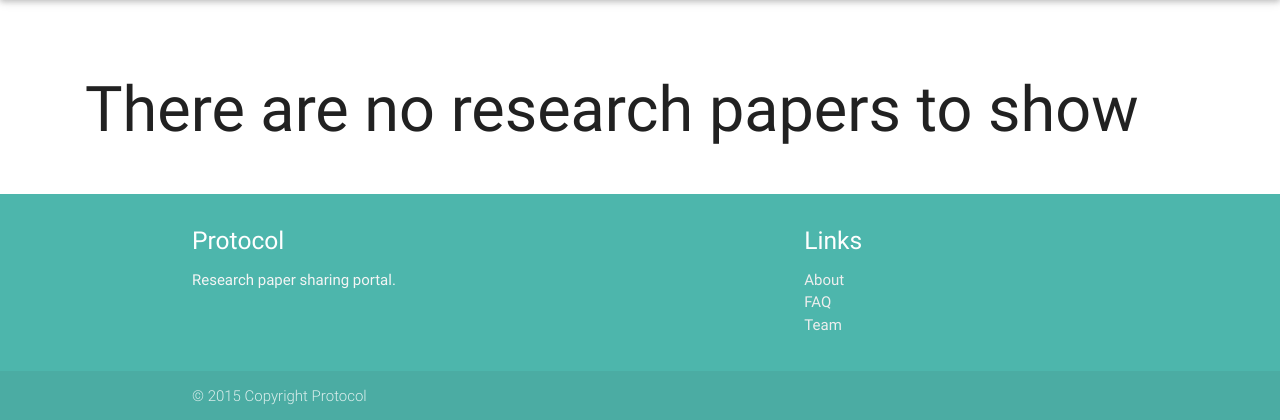
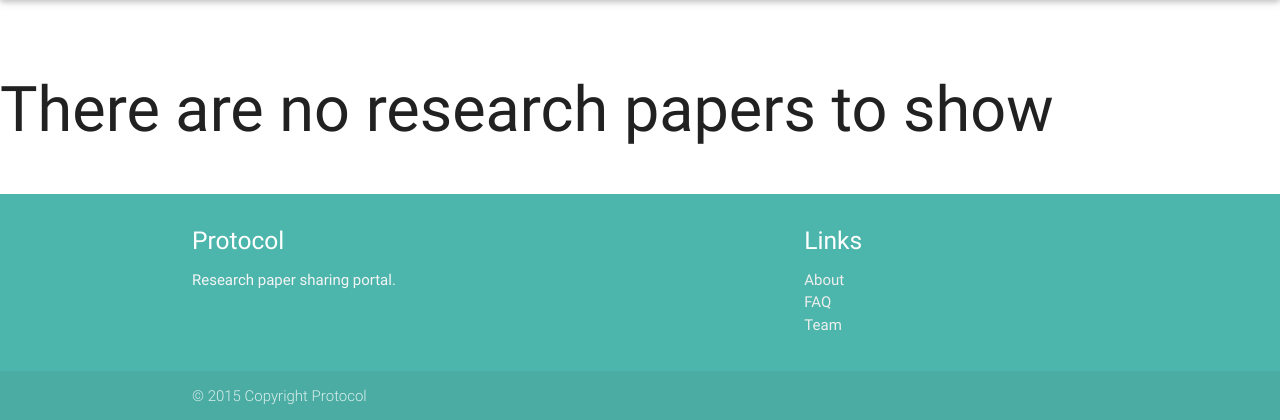
Before and after one commit to cjamadagni/Protocol, a Django app: template dbms/templates/searchedpapers.html in a window 1280 px wide. Shown: the part 64-484 px from the top of the page. Run offline with Django 3.2, Linux system fonts and the light colour scheme; the template is opened without the code that fills it, so the values that code supplies are empty; some libraries are stand-ins or nearby versions.

Commit message:
Static changes

```diff
--- a/dbms/templates/searchedpapers.html
+++ b/dbms/templates/searchedpapers.html
@@ -35,12 +35,12 @@
 
     <!-- Papers -->
 
-    <div name = "paper_list" style="margin-top:75px;margin-left:85px;">
+    <div name = "paper_list" style="margin-top:75px;">
 
       {% if paper_list %}
 
 
-        <div class="row" style="margin-left:85px;">
+        <div class="row" style="margin-left:15px;">
         {% for item in  paper_list %}
 
             <!--
@@ -50,7 +50,7 @@
             -->
 
             <div class="row">
-              <div class="col s12 m6">
+              <div class="col s12 m12">
                 <div class="card blue-grey darken-1">
                   <div class="card-content white-text">
                     <span class="card-title">{{ item.title }}</span>
```
